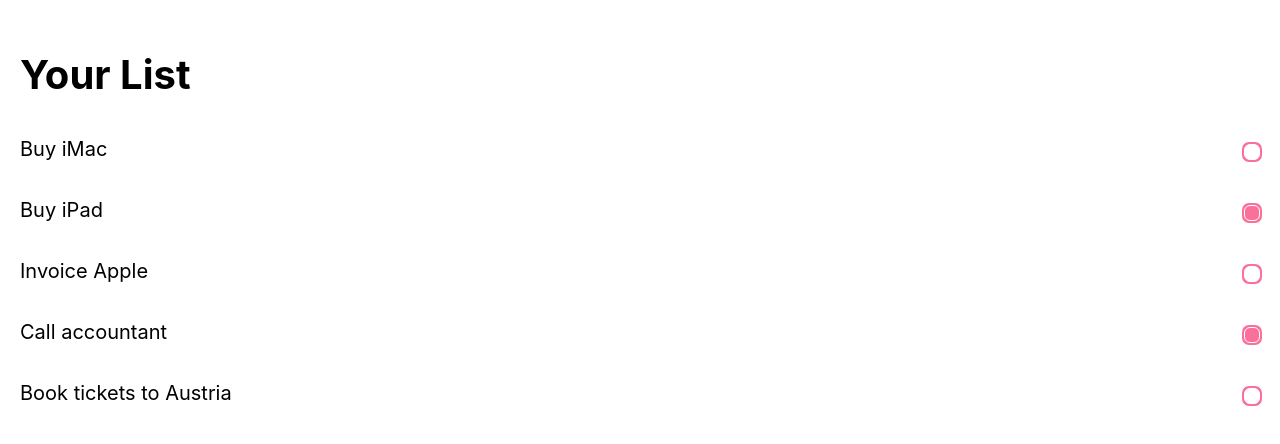
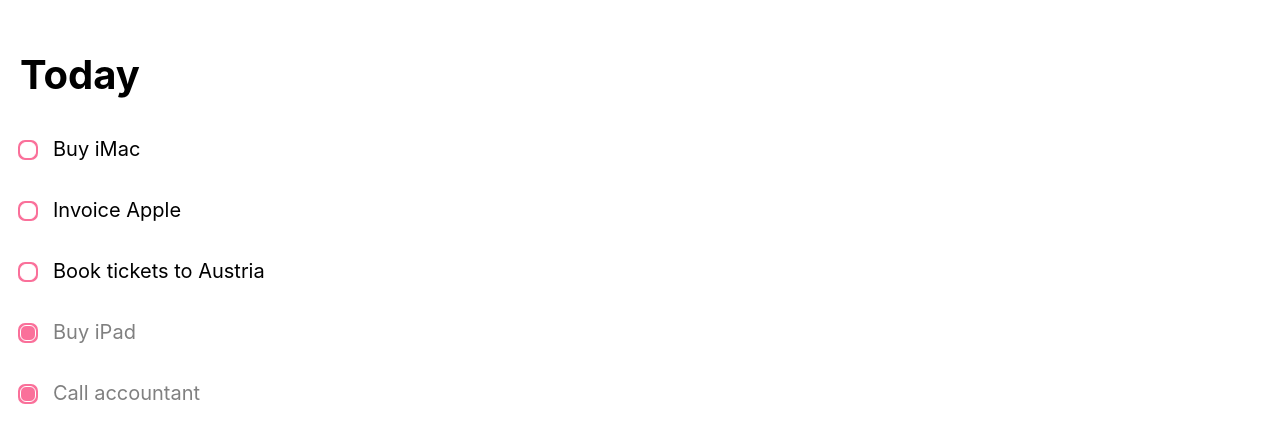
Before and after one commit to MadeInHellH/React, a React (Create React App) app in the folder world/: page / in a window 1280 px wide. Shown: the top 444 px of the page. Built offline with nearby package versions, Linux system fonts and the light colour scheme.

Commit message:
Add the first degree of interactivity

```diff
--- a/world/src/components/App.js
+++ b/world/src/components/App.js
@@ -5,15 +5,21 @@
 
 class App extends Component {
   render() {
+    this.reorder();
     return (
        <div className="app">
         <div className="app-heading">
-          <p>Your List</p>
-          <div className="app-avatar"></div>
+          <p>Today</p>
         </div>
-        <Grid lists={lists}/>
+        <Grid lists={this.reorder()}/>
       </div>
     );
+  }
+
+  reorder() {
+    return lists.sort(function(first, second) {
+      return first.completed == second.completed ? 0 : first.completed ? 1 : -1;
+    });
   }
 }
 
--- a/world/src/components/Todo.js
+++ b/world/src/components/Todo.js
@@ -3,14 +3,19 @@
 
 class Todo extends Component {
   render() {
-  	const name = this.props.todo.completed ? "todo-completed" : "";
+  	const todo = this.props.todo.completed ? "todo-completed" : "";
+  	const title = this.props.todo.completed ? "title-completed" : "";
 
     return (
       <div className="todo">
-      	<p>{this.props.todo.title}</p>
-      	<div className={name}></div>
+    	  <div className={todo} onClick={this.pressed.bind()}></div>
+      	<p className={title}>{this.props.todo.title}</p>
       </div>
     );
+  }
+
+  pressed() {
+
   }
 }
 
--- a/world/src/styles/todo.css
+++ b/world/src/styles/todo.css
@@ -4,7 +4,7 @@
 	border-bottom: 1px solid white;
 	display: flex;
 	flex-diraction: row;
-	justify-content: space-between;
+	justify-content: flex-start;
 	align-items: center;
 }
 
@@ -14,13 +14,14 @@
 }
 
 .todo div {
-  margin-top: 5px;
   width: 14px;
   height: 14px;
   background-color: white;
-	border-radius: 6px;
-	border: 1.5px solid white;
-	position: relative;
+  border-radius: 6px;
+  border: 1.5px solid white;
+  position: relative;
+  margin-top: 2px;
+  margin-right: 17px;
 }
 
 .todo div:before {
@@ -35,6 +36,10 @@
 	border-radius: 7px;
 }
 
-.todo-completed {
-  background-color: #FA709A !important;
+.todo .todo-completed {
+  background-color: #FA709A;
 }
+
+.todo .title-completed {
+  color: gray;
+}
```
Also changed, not shown: 1 other file (tests, documents, lock files or other folders).
